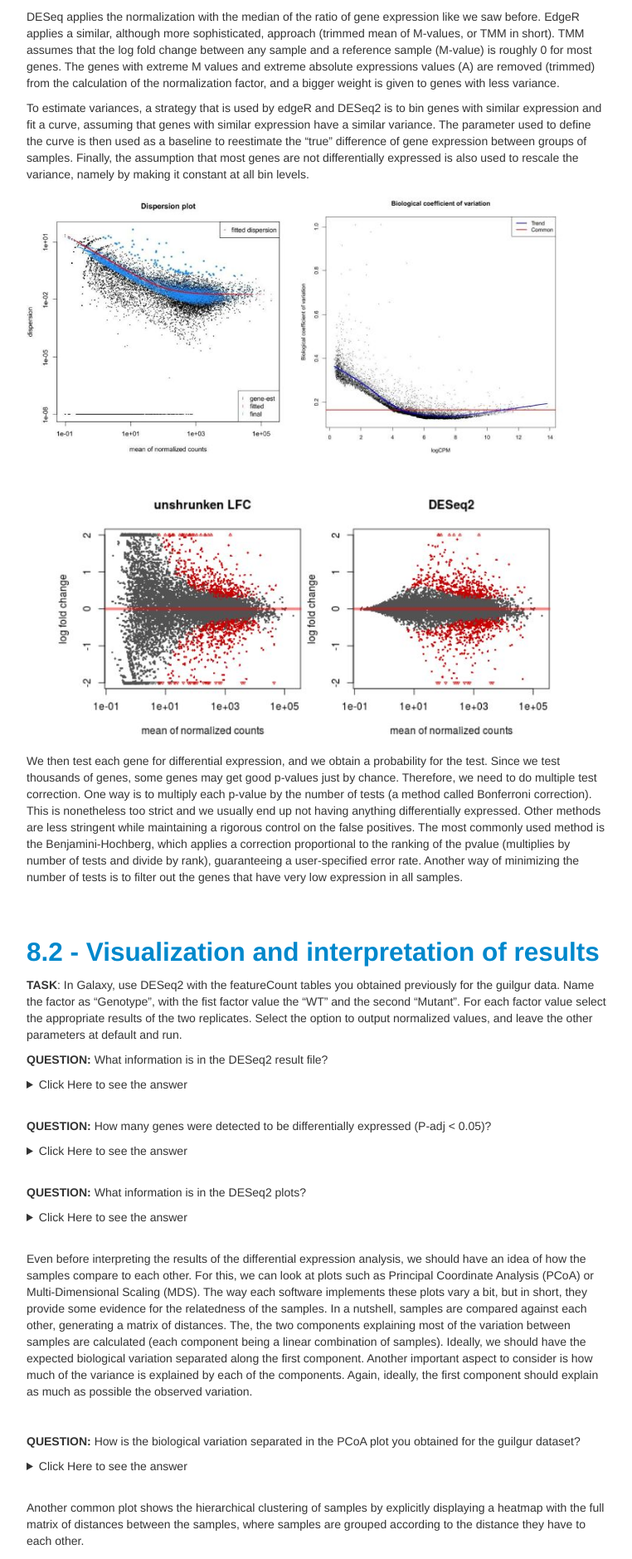
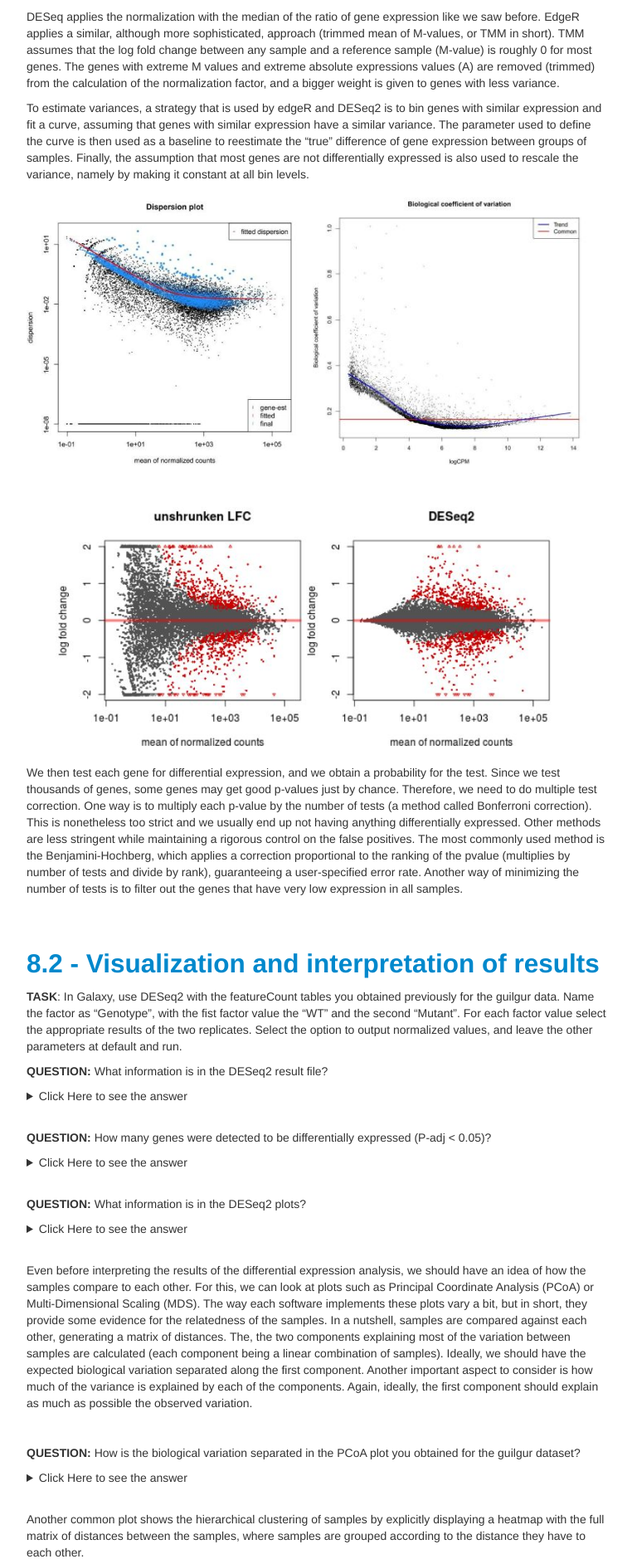
Before and after one commit to GTPB/ADER18F, a Jekyll site: the page built from pages/L08.md, in a window 1280 px wide. Shown: the part 1332-3211 px from the top of the page at 83% size, without its empty margins (258-1020 px from the left). Built offline with Jekyll 4.4.1, drawn with Linux system fonts in a browser that asks for light colours.

Commit message:
Update L08.md

```diff
--- a/pages/L08.md
+++ b/pages/L08.md
@@ -37,7 +37,7 @@ DESeq applies the normalization with the median of the ratio of gene expression
 
 To estimate variances, a strategy that is used by edgeR and DESeq2 is to bin genes with similar expression and fit a curve, assuming that genes with similar expression have a similar variance. The parameter used to define the curve is then used as a baseline to reestimate the "true" difference of gene expression between groups of samples. Finally, the assumption that most genes are not differentially expressed is also used to rescale the variance, namely by making it constant at all bin levels.
 
-<img src="./images/L08/deseq2_dispersion.jpg" alt="DESeq2 Dispersion" style="float: left; height: 23em; margin-right: 1%; margin-bottom: 0.5em;"><img src="./images/edgeR_dispersion.jpg" alt="edgeR Dispersion" style="float: left; height: 23em; margin-right: 1%; margin-bottom: 0.5em;">
+<img src="./images/L08/deseq2_dispersion.jpg" alt="DESeq2 Dispersion" style="float: left; height: 24em; margin-right: 1%; margin-bottom: 0.5em;"><img src="./images/edgeR_dispersion.jpg" alt="edgeR Dispersion" style="float: left; height: 24em; margin-right: 1%; margin-bottom: 0.5em;">
 <p style="clear: both;"></p>
 
 ![LFC reestimation](./images/L08/reestimated_lfc.jpg)
```
